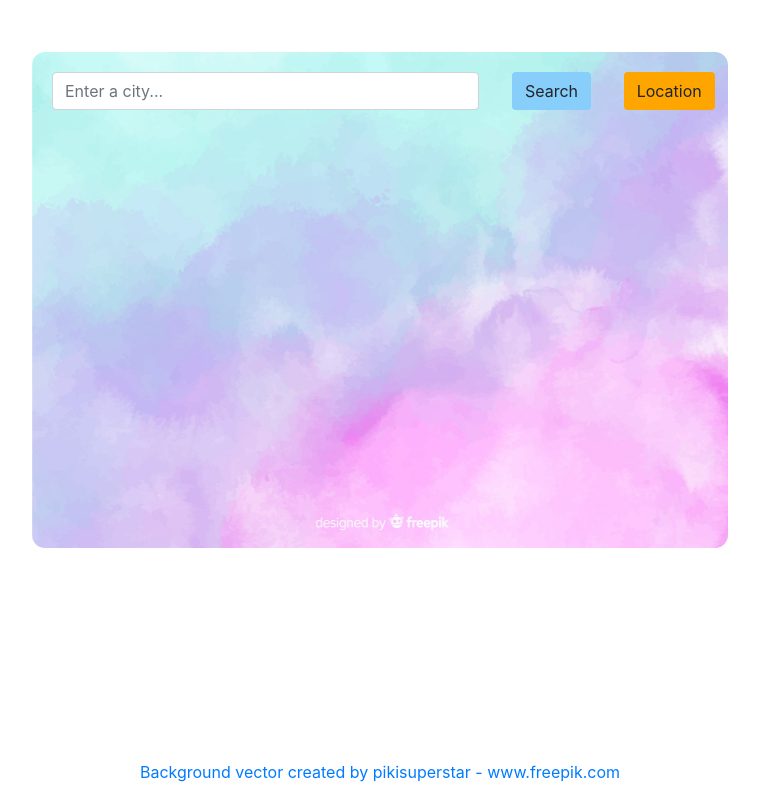
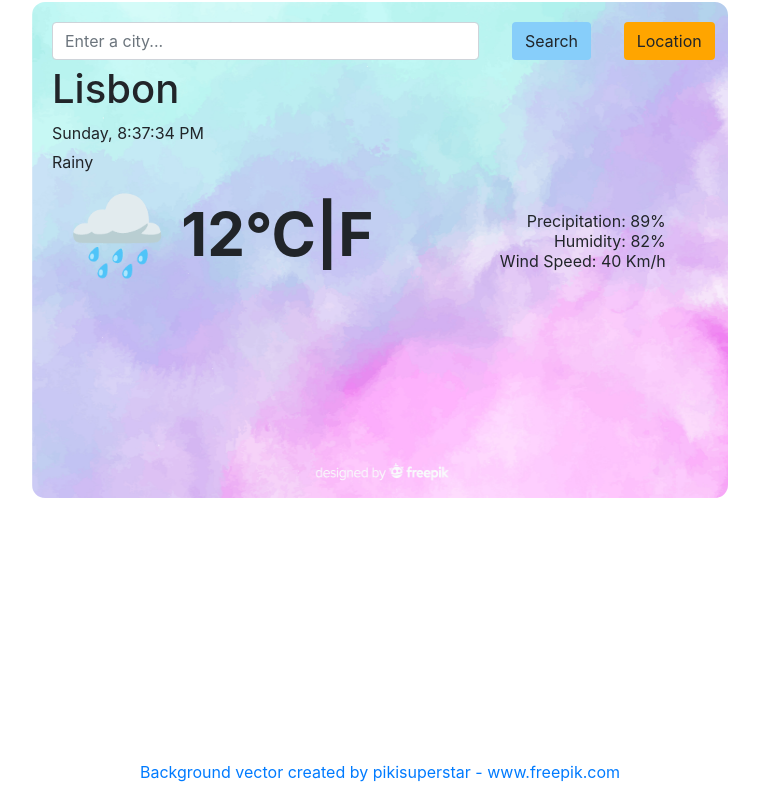
Before and after one commit to michalina-galczak/weather-app-react, a React (Create React App) app: page / in a window 1280 px wide. Shown: the whole page, without its empty margins (260-1019 px from the left). Built offline with nearby package versions, Linux system fonts and the light colour scheme.

Commit message:
Added location and weather info

```diff
--- /dev/null
+++ b/src/Info.css
@@ -0,0 +1,23 @@
+.Info {
+    height: 100%;
+    width: 100%;
+}
+
+.Info-emoji {
+    font-size: 80px;
+}
+
+.Info-degrees {
+    font-size: 60px;
+    font-weight: bold;
+    margin-top: 20px;
+}
+
+.Info-values {
+    padding-top: 30px;
+    text-align: right;
+}
+
+.Info p {
+    line-height: 4px;
+}
--- /dev/null
+++ b/src/Info.js
@@ -0,0 +1,25 @@
+import React from "react";
+import "./Info.css";
+
+export default function Info(props) {
+    return (
+        <div className="Info">
+            <div className="row">
+                <span>{props.desc}</span>
+            </div>
+            <div className="row">
+                <div className="col-md-2">
+                    <span className="Info-emoji">🌧️</span>
+                </div>
+                <div className="col-md-2 my-auto">
+                    <span className="Info-degrees">{props.temp}°C|F</span>
+                </div>
+                <div className="col-md-7 my-auto Info-values">
+                    <p>Precipitation: {props.precipitation}%</p>
+                    <p>Humidity: {props.humidity}%</p>
+                    <p>Wind Speed: {props.windSpeed} Km/h</p>
+                </div>
+            </div>
+        </div>
+    );
+}
--- /dev/null
+++ b/src/Location.css
@@ -0,0 +1,3 @@
+.Location {
+    height: 100%;
+}
--- /dev/null
+++ b/src/Location.js
@@ -0,0 +1,21 @@
+import React from "react";
+import "./Location.css";
+
+export default function Location(props) {
+    function getDayAndTime() {
+        let days = ['Sunday', 'Monday', 'Tuesday', 'Wednesday', 'Thursday', 'Friday', 'Saturday'];
+        let d = new Date();
+        return `${days[d.getDay()]}, ${d.toLocaleTimeString()}`;
+    }
+
+    return (
+        <div className="Location">
+            <div className="row">
+                <h1>{props.city}</h1>
+            </div>
+            <div className="row">
+                <span>{getDayAndTime()}</span>
+            </div>
+        </div>
+    );
+}
--- a/src/Weather.css
+++ b/src/Weather.css
@@ -11,7 +11,6 @@ form {
     width: 700px;
     height: 500px;
     margin: auto;
-    margin-top: 50px;
     padding: 20px;
 }
 
@@ -22,3 +21,11 @@ form {
 .Weather-btn-location {
     background-color: orange !important;
 }
+
+.Weather-location {
+    padding: 5px 0 0 30px;
+}
+
+.Weather-info {
+    padding: 5px 0 0 30px;
+}
--- a/src/Weather.js
+++ b/src/Weather.js
@@ -1,5 +1,7 @@
 import React from "react";
 import "./Weather.css";
+import Location from "./Location.js";
+import Info from "./Info.js";
 
 export default function Weather() {
     return (
@@ -17,6 +19,12 @@ export default function Weather() {
                             <input type="Submit" className="btn Weather-btn-location" value="Location" />
                         </div>
                     </div>
+                    <div className="row Weather-location">
+                        <Location city="Lisbon" />
+                    </div>
+                    <div className="row Weather-info">
+                        <Info temp="12" desc="Rainy" precipitation="89" humidity="82" windSpeed="40" />
+                    </div>
                 </form>
             </div>
         </div>
```
